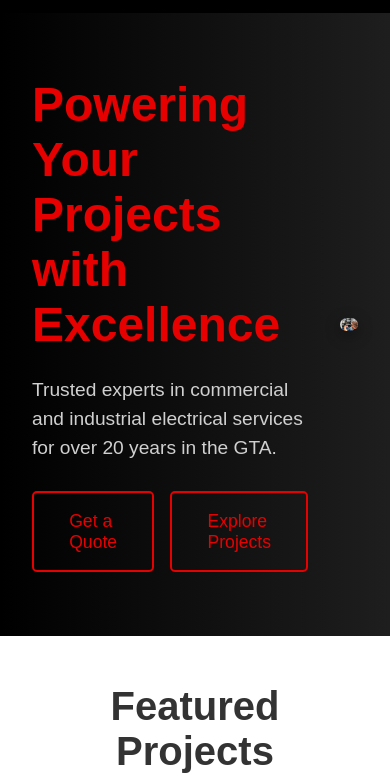
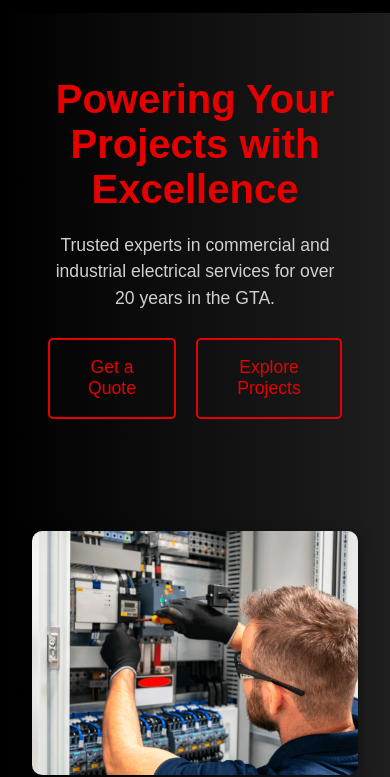
Before and after one commit to paultracz/elcom-express-website, a plain HTML site: page index.html in a window 390 px wide. Shown: the part 73-850 px from the top of the page. Drawn offline with Linux system fonts and the light colour scheme.

Commit message:
Enhance hero section with improved layout and styling; center text content and adjust font sizes for better mobile responsiveness; add spacing for better presentation.

```diff
--- a/css/styles.css
+++ b/css/styles.css
@@ -59,22 +59,26 @@ body, html {
     width: 100%;
     min-height: 70vh;
     gap: 2em;
+    text-align: center; /* Ensure text is centered */
 }
 
+/* Hero content should also be centered */
 .hero-content {
     flex: 1;
-    text-align: left;
+    text-align: center; /* Center the text content */
+    padding: 0 1em; /* Optional: Add some horizontal padding for mobile */
 }
 
+/* Hero heading and paragraph should adjust on smaller screens */
 .hero h1 {
-    font-size: 3em;
+    font-size: 2.5em; /* Adjust size for mobile */
     font-weight: bold;
     margin-bottom: 0.5em;
     color: #e60000;
 }
 
 .hero p {
-    font-size: 1.2em;
+    font-size: 1.1em; /* Adjust size for mobile */
     margin-bottom: 1.5em;
     color: #d0d0d0;
     line-height: 1.5;
@@ -82,7 +86,10 @@ body, html {
 
 .cta-container {
     display: flex;
-    gap: 1em;
+    justify-content: center;
+    gap: 20px; /* Space between buttons */
+    width: 100%; /* Ensures buttons take up full width for centering */
+    margin-top: 20px; /* Space above buttons */
 }
 
 .cta-button {
@@ -121,8 +128,10 @@ body, html {
     display: flex;
     justify-content: center;
     align-items: center;
+    margin-top: 2em;  /* Adds some spacing on top for mobile */
 }
 
+/* Make sure hero image is responsive */
 .hero-image img {
     width: 100%;
     max-width: 500px;
@@ -252,6 +261,26 @@ body, html {
     /* When menu is active, show links */
     .nav-links.nav-active {
         display: flex;
+    }
+    .hero {
+        flex-direction: column;  /* Stack content vertically */
+        text-align: center;  /* Center align text for mobile */
+    }
+
+    .hero-content {
+        margin-bottom: 2em;  /* Space between content and image on mobile */
+    }
+
+    .hero-image {
+        margin-top: 3em;  /* Add margin to move the image down a bit */
+    }
+
+    .hero h1 {
+        font-size: 2.5em;  /* Adjust the font size of the title */
+    }
+
+    .hero p {
+        font-size: 1.1em;  /* Adjust the font size of the paragraph */
     }
 }
 
```
